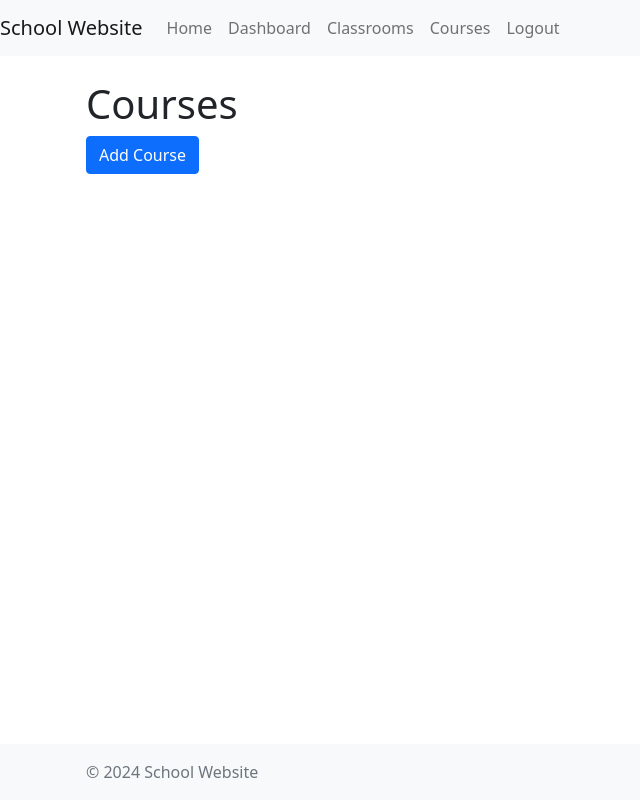
After one commit to Fikei1151/schoolWeb, a Flask app: page /courses in a window 1280 px wide. The commit adds this page. Shown: the whole page, without its empty margins (0-640 px from the left). Run offline with Flask 3, Linux system fonts and the light colour scheme; the visitor is signed in with stand-in values (Sample User, id 1); data that the repository does not hold is empty; some libraries are stand-ins or nearby versions.

Commit message:
add course in class

```diff
--- a/app.py
+++ b/app.py
@@ -4,8 +4,10 @@ from forms.login_form import LoginForm
 from forms.register_form import RegisterForm
 from forms.contact_form import ContactForm
 from forms.classroom_form import ClassroomForm
+from forms.course_form import CourseForm
 from models.user import db, User
 from models.classroom import Classroom
+from models.course import Course, classroom_courses
 from flask_login import LoginManager, login_user, login_required, logout_user, current_user
 from utils.decorators import admin_required, teacher_required, student_required
 from flask_migrate import Migrate
@@ -25,7 +27,7 @@ login_manager.login_view = 'login'
 
 @login_manager.user_loader
 def load_user(user_id):
-    return User.get_by_id(int(user_id))
+    return db.session.get(User, int(user_id))
 
 @app.route('/')
 def index():
@@ -169,16 +171,114 @@ def view_classroom(classroom_id):
     if not classroom:
         flash('Classroom not found', 'danger')
         return redirect(url_for('classrooms'))
-    students_not_in_class = User.get_students_not_in_class(classroom_id)
+
+    courses_not_in_class = Course.query.filter(~Course.classrooms.any(id=classroom_id)).all()
+    students_not_in_class = User.query.filter((User.classroom_id != classroom_id) | (User.classroom_id == None)).all()
+
     if request.method == 'POST':
         student_id = request.form.get('student_id')
-        student = User.get_by_id(student_id)
-        if student and student.role == 'student':
-            student.classroom_id = classroom_id
-            db.session.commit()
-            flash('Student added to classroom successfully!', 'success')
-            return redirect(url_for('view_classroom', classroom_id=classroom_id))
-    return render_template('view_classroom.html', classroom=classroom, students_not_in_class=students_not_in_class)
+        course_id = request.form.get('course_id')
+        if student_id:
+            student = db.session.get(User, student_id)
+            if student and student.role == 'student':
+                student.classroom_id = classroom_id
+                db.session.commit()
+                flash('Student added to classroom successfully!', 'success')
+        if course_id:
+            course = db.session.get(Course, course_id)
+            if course:
+                classroom.courses.append(course)
+                db.session.commit()
+                flash('Course added to classroom successfully!', 'success')
+        return redirect(url_for('view_classroom', classroom_id=classroom_id))
+
+    return render_template('view_classroom.html', classroom=classroom, students_not_in_class=students_not_in_class, courses_not_in_class=courses_not_in_class)
+
+@app.route('/classrooms/<int:classroom_id>/remove_student/<int:student_id>', methods=['POST'])
+@login_required
+@admin_required
+def remove_student(classroom_id, student_id):
+    student = db.session.get(User, student_id)
+    if student and student.classroom_id == classroom_id:
+        student.classroom_id = None
+        db.session.commit()
+        flash('Student removed from classroom successfully!', 'success')
+    else:
+        flash('Failed to remove student from classroom', 'danger')
+    return redirect(url_for('view_classroom', classroom_id=classroom_id))
+
+@app.route('/classrooms/<int:classroom_id>/remove_course/<int:course_id>', methods=['POST'])
+@login_required
+@admin_required
+def remove_course(classroom_id, course_id):
+    course = db.session.get(Course, course_id)
+    classroom = db.session.get(Classroom, classroom_id)
+    if course and classroom:
+        classroom.courses.remove(course)
+        db.session.commit()
+        flash('Course removed from classroom successfully!', 'success')
+    else:
+        flash('Failed to remove course from classroom', 'danger')
+    return redirect(url_for('view_classroom', classroom_id=classroom_id))
+
+@app.route('/courses')
+@login_required
+@admin_required
+def courses():
+    courses = Course.get_all_courses()
+    return render_template('courses.html', courses=courses)
+
+@app.route('/courses/add', methods=['GET', 'POST'])
+@login_required
+@admin_required
+def add_course():
+    form = CourseForm()
+    if form.validate_on_submit():
+        Course.add_course(name=form.name.data, code=form.code.data, credit=form.credit.data, description=form.description.data)
+        flash('Course added successfully!', 'success')
+        return redirect(url_for('courses'))
+    return render_template('add_course.html', form=form)
+
+@app.route('/courses/edit/<int:course_id>', methods=['GET', 'POST'])
+@login_required
+@admin_required
+def edit_course(course_id):
+    course = Course.get_course_by_id(course_id)
+    if not course:
+        flash('Course not found', 'danger')
+        return redirect(url_for('courses'))
+    form = CourseForm(obj=course)
+    if form.validate_on_submit():
+        Course.update_course(course_id=course_id, name=form.name.data, code=form.code.data, credit=form.credit.data, description=form.description.data)
+        flash('Course updated successfully!', 'success')
+        return redirect(url_for('courses'))
+    return render_template('edit_course.html', form=form)
+
+@app.route('/courses/delete/<int:course_id>', methods=['POST'])
+@login_required
+@admin_required
+def delete_course(course_id):
+    success = Course.delete_course(course_id)
+    if success:
+        flash('Course deleted successfully', 'success')
+    else:
+        flash('Failed to delete course', 'danger')
+    return redirect(url_for('courses'))
+
+@app.route('/classrooms/<int:classroom_id>/add_course', methods=['POST'])
+@login_required
+@admin_required
+def add_course_to_classroom(classroom_id):
+    course_id = request.form.get('course_id')
+    course = db.session.get(Course, course_id)
+    classroom = db.session.get(Classroom, classroom_id)
+    if course and classroom:
+        classroom.courses.append(course)
+        db.session.commit()
+        flash('Course added to classroom successfully!', 'success')
+    else:
+        flash('Failed to add course to classroom', 'danger')
+    return redirect(url_for('view_classroom', classroom_id=classroom_id))
 
 if __name__ == '__main__':
     with app.app_context():
--- a/forms/register_form.py
+++ b/forms/register_form.py
@@ -1,5 +1,5 @@
 from flask_wtf import FlaskForm
-from wtforms import StringField, PasswordField, SubmitField
+from wtforms import StringField, PasswordField, SubmitField, SelectField
 from wtforms.validators import DataRequired, Email, EqualTo
 
 class RegisterForm(FlaskForm):
@@ -9,5 +9,5 @@ class RegisterForm(FlaskForm):
     email = StringField('Email', validators=[DataRequired(), Email()])
     password = PasswordField('Password', validators=[DataRequired()])
     confirm_password = PasswordField('Confirm Password', validators=[DataRequired(), EqualTo('password')])
-    role = StringField('Role', validators=[DataRequired()])
+    role = SelectField('Role', choices=[('student', 'Student'), ('teacher', 'Teacher'), ('admin', 'Admin')], validators=[DataRequired()])
     submit = SubmitField('Register')
--- /dev/null
+++ b/models/course.py
@@ -0,0 +1,45 @@
+from models.user import db
+from models.classroom import classroom_courses
+
+class Course(db.Model):
+    id = db.Column(db.Integer, primary_key=True)
+    name = db.Column(db.String(64), nullable=False)
+    code = db.Column(db.String(64), nullable=False, unique=True)
+    credit = db.Column(db.Integer, nullable=False)
+    description = db.Column(db.Text, nullable=False)
+    classrooms = db.relationship('Classroom', secondary=classroom_courses, backref=db.backref('courses', lazy='dynamic'))
+
+    @staticmethod
+    def add_course(name, code, credit, description):
+        new_course = Course(name=name, code=code, credit=credit, description=description)
+        db.session.add(new_course)
+        db.session.commit()
+
+    @staticmethod
+    def get_all_courses():
+        return Course.query.all()
+
+    @staticmethod
+    def get_course_by_id(course_id):
+        return Course.query.get(course_id)
+
+    @staticmethod
+    def update_course(course_id, name, code, credit, description):
+        course = Course.query.get(course_id)
+        if course:
+            course.name = name
+            course.code = code
+            course.credit = credit
+            course.description = description
+            db.session.commit()
+            return course
+        return None
+
+    @staticmethod
+    def delete_course(course_id):
+        course = Course.query.get(course_id)
+        if course:
+            db.session.delete(course)
+            db.session.commit()
+            return True
+        return False
--- a/templates/base.html
+++ b/templates/base.html
@@ -5,6 +5,17 @@
     <meta name="viewport" content="width=device-width, initial-scale=1.0">
     <title>School Website</title>
     <link rel="stylesheet" href="https://stackpath.bootstrapcdn.com/bootstrap/5.0.0-alpha1/css/bootstrap.min.css">
+    <style>
+        body, html {
+            height: 100%;
+            margin: 0;
+            display: flex;
+            flex-direction: column;
+        }
+        main {
+            flex: 1;
+        }
+    </style>
 </head>
 <body>
     <header>
@@ -25,6 +36,9 @@
                         {% if current_user.role == 'admin' %}
                             <li class="nav-item">
                                 <a class="nav-link" href="{{ url_for('classrooms') }}">Classrooms</a>
+                            </li>
+                            <li class="nav-item">
+                                <a class="nav-link" href="{{ url_for('courses') }}">Courses</a>
                             </li>
                         {% endif %}
                         <li class="nav-item">
--- /dev/null
+++ b/templates/courses.html
@@ -0,0 +1,18 @@
+{% extends "base.html" %}
+{% block content %}
+    <h1>Courses</h1>
+    <a href="{{ url_for('add_course') }}" class="btn btn-primary">Add Course</a>
+    <ul class="list-group mt-3">
+        {% for course in courses %}
+            <li class="list-group-item d-flex justify-content-between align-items-center">
+                {{ course.name }} - {{ course.code }} - {{ course.credit }} credits
+                <div>
+                    <a href="{{ url_for('edit_course', course_id=course.id) }}" class="btn btn-warning btn-sm">Edit</a>
+                    <form action="{{ url_for('delete_course', course_id=course.id) }}" method="POST" class="d-inline">
+                        <button type="submit" class="btn btn-danger btn-sm">Delete</button>
+                    </form>
+                </div>
+            </li>
+        {% endfor %}
+    </ul>
+{% endblock %}
```
Also changed, not shown: directory.txt (added, +49 -0 lines), forms/course_form.py (added, +10 -0 lines), migrations/versions/196b4d0aa558_added_classroom_table.py (deleted, +0 -41 lines), migrations/versions/2c42fe9f911c_added_first_name_and_last_name_to_user_.py (deleted, +0 -33 lines), migrations/versions/5235471990db_added_first_name_and_last_name_to_user_.py (deleted, +0 -35 lines), migrations/versions/5dced98284eb_changed_username_to_user_id_in_user_.py (deleted, +0 -38 lines), migrations/versions/9e2ef753b57f_added_classroom_id_to_user_and_.py (deleted, +0 -33 lines), migrations/versions/a59605ee3c92_initial_migration.py (added, +72 -0 lines), models/classroom.py (+19 -17 lines), models/grade.py (added, +41 -0 lines), templates/add_course.html (added, +26 -0 lines), templates/edit_course.html (added, +26 -0 lines), templates/register.html (+13 -0 lines), templates/view_classroom.html (+38 -2 lines), 1 more files.
